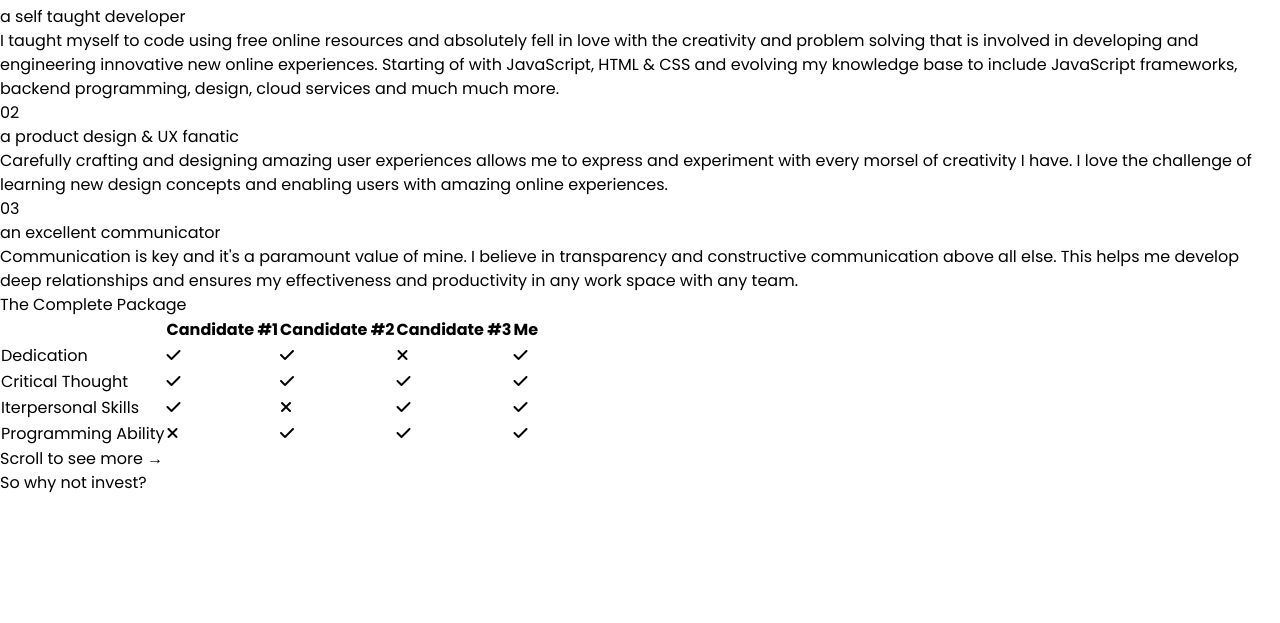
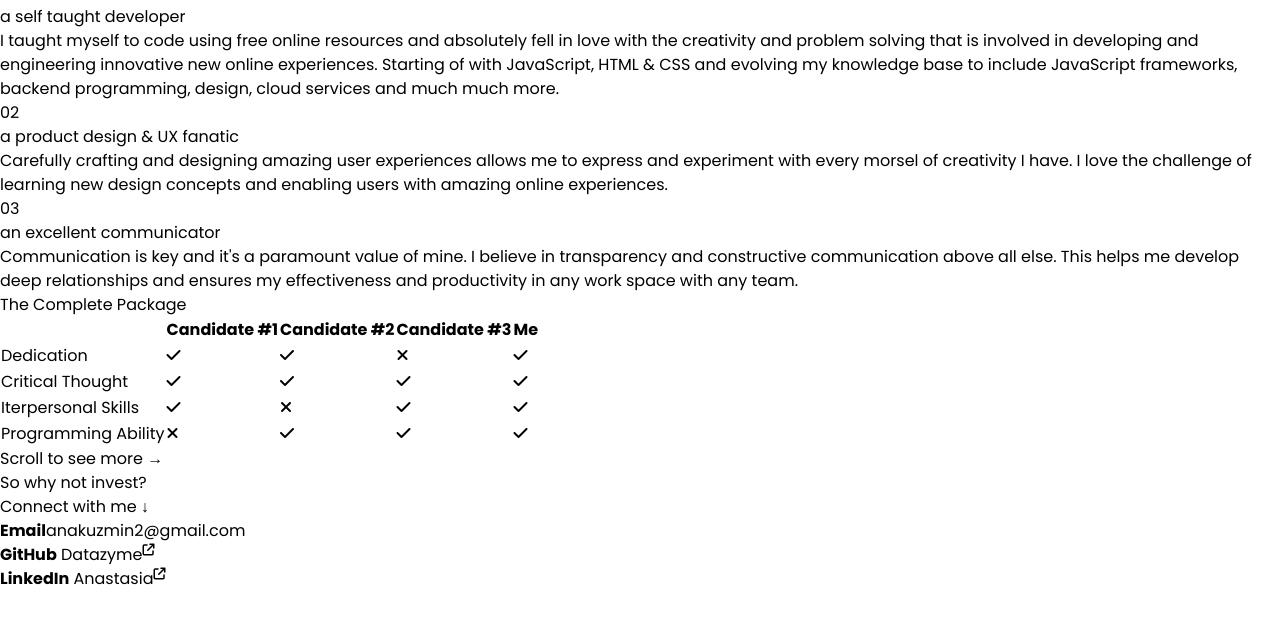
Before and after one commit to Datazyme/portfolio, a SvelteKit app: page / in a window 1280 px wide. Shown: the part 867-1490 px from the top of the page. Built offline with nearby package versions, Linux system fonts and the light colour scheme.

Commit message:
finish tutorial no personal changes yet

```diff
--- a/src/components/Footer.svelte
+++ b/src/components/Footer.svelte
@@ -0,0 +1,20 @@
+<footer class="py-20 sm:py-32 bg-black border-t border-solid border-violet-950 flex flex-col gap-4 sm:gap-8 justify-center items-center">
+  <p class="px-4 py-2 bg-white text-slate-950 font-medium">
+    Connect with me &darr;
+  </p>
+  <div class="flex flex-col gap-4 items-center justify-center">
+    <p><b class="pr-2">Email</b>anakuzmin2@gmail.com</p>
+    <p><b class="pr-2">GitHub</b>
+      <a class="text-violet-400" target="_blank" href="https://github.com/Datazyme">Datazyme<sup ><span class="text-xs scale-75 pl-0.5">
+        <i class="fa-solid fa-arrow-up-right-from-square text-xs scale-[75%]"></i>
+      </span></sup>
+      </a>
+    </p>
+    <p><b class="pr-2">LinkedIn</b>
+      <a class="text-violet-400" target="_blank" href="https://www.linkedin.com/in/anastasia-kuzmin-b6456a287">Anastasia<sup ><span class="text-xs scale-75 pl-0.5">
+        <i class="fa-solid fa-arrow-up-right-from-square text-xs scale-[75%]"></i>
+      </span></sup>
+      </a>
+    </p>
+  </div>
+</footer>
--- a/src/components/Main.svelte
+++ b/src/components/Main.svelte
@@ -36,7 +36,7 @@
       <p class="text-base sm:text-lg md:text-xl">
         My <span class="text-violet-400">favourite tech</span> includes JavaScript (React), CSS,  SASS, Node.js + Express.js & PostgreSQL.
       </p>
-      <a class="blueShadow mx-auto lg:mr-auto text-base sm:text-lg md:text-xl poppins relative overflow-hidden px-6 py-3 group rounded-full bg-white text-slate-950" href="https://www.cbc.ca/news" target="_blank">
+      <a class="blueShadow mx-auto lg:mr-auto lg:ml-0 text-base sm:text-lg md:text-xl poppins relative overflow-hidden px-6 py-3 group rounded-full bg-white text-slate-950" href="https://www.cbc.ca/news" target="_blank">
 
         <div class="absolute top-0 right-full w-full h-full bg-violet-400 opacity-20 group-hover:translate-x-full z-0 duration-200"
        />
@@ -98,11 +98,11 @@
     </div>
     {/each}
   </div>
-  <h5 class={" text-2xl sm:text-3xl font-semibold text-center poppins "}>The <span class="text-violet-400">Complete</span> Package</h5>
+  <h5 class={" text-2xl sm:text-3xl font-semibold text-center poppins "}>The <span class="text-violet-400 poppins">Complete</span> Package</h5>
 
   <div class="flex flex-col overflow-x-scroll gap-10 max-w-[800px] mx-auto w-full">
     <table class="bg-white text-slate-700 rounded text-center">
-      <thead class={"border-b border-solid border-slate-200 "}>
+      <thead class="border-b border-solid border-slate-200 ">
         <tr class="">
           <th />
           <th class="whitespace-nowrap p-2 px-4">Candidate #1</th>
```
